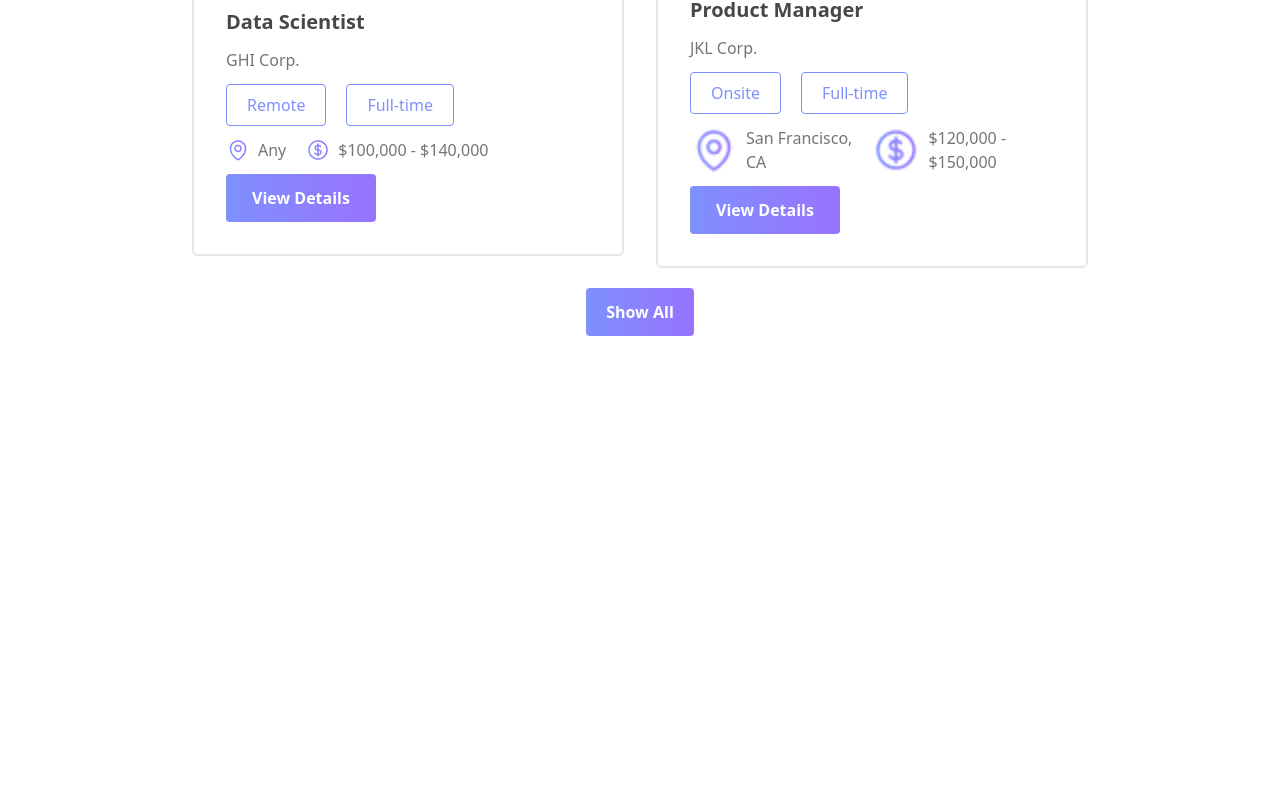
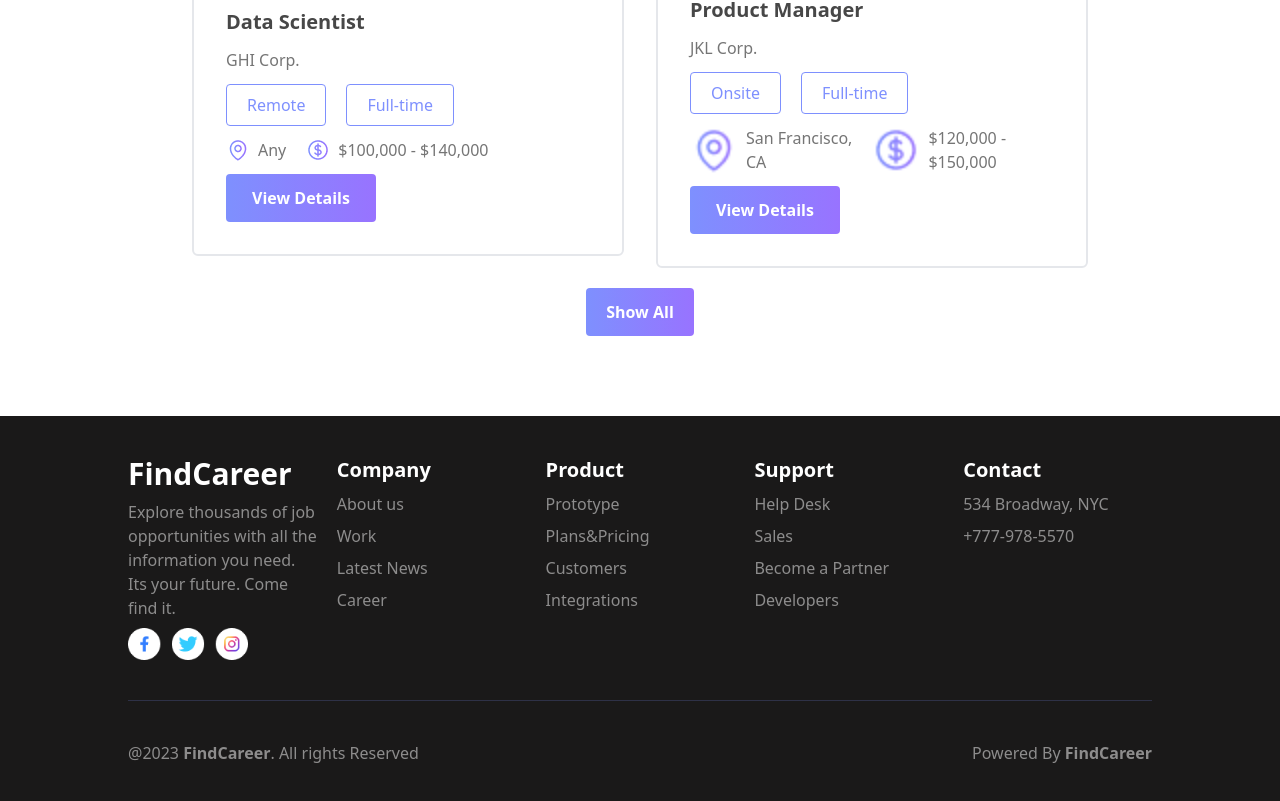
Before and after one commit to sarwar-hub/find-career, a React (Vite) app: page / in a window 1280 px wide. Shown: the part 1916-2717 px from the top of the page. Before the commit the page ends 2252 px from the top, so only its background shows below. Built offline with nearby package versions, Linux system fonts and the light colour scheme.

Commit message:
added footer

```diff
--- a/src/Root.jsx
+++ b/src/Root.jsx
@@ -1,6 +1,7 @@
 import React from 'react';
 import { Outlet, useNavigation } from 'react-router-dom';
 import Header from './components/Header/Header';
+import Footer from './components/Footer/Footer';
 
 const Root = () => {
     const navigation = useNavigation();
@@ -9,6 +10,7 @@ const Root = () => {
             <span className='flex justify-center'>{navigation.state === 'loading' && <span className='text-[#7E90FE] text-xl bg-gray-800 py-2 px-5 rounded-md absolute'>Loading...</span>}</span>
             <Header></Header>
             <Outlet></Outlet>
+            <Footer></Footer>
         </div>
     );
 };
--- /dev/null
+++ b/src/components/Footer/Footer.jsx
@@ -0,0 +1,48 @@
+import React from 'react';
+
+const Footer = () => {
+    return (
+        <div className='mt-20 py-10 px-2 md:px-[10%] bg-[#1A1919] text-white/50'>
+            <div className='grid grid-cols-1 sm:grid-cols-2 md:grid-cols-5 justify-between gap-5'>
+                <div className='flex flex-col gap-y-2 '>
+                    <h2 className='text-white text-3xl font-semibold'>FindCareer</h2>
+                    <p>Explore thousands of job opportunities with all the information you need. Its your future. Come find it.</p>
+                    <img className='w-[120px]' src="/social.png" alt="" />
+                </div>
+                <div className='flex flex-col gap-y-2 '>
+                    <h3 className='text-white text-xl font-semibold'>Company</h3>
+                    <p>About us</p>
+                    <p>Work</p>
+                    <p>Latest News</p>
+                    <p>Career</p>
+                </div>
+                <div className='flex flex-col gap-y-2 '>
+                    <h3 className='text-white text-xl font-semibold'>Product</h3>
+                    <p>Prototype</p>
+                    <p>Plans&Pricing</p>
+                    <p>Customers</p>
+                    <p>Integrations</p>
+                </div>
+                <div className='flex flex-col gap-y-2 '>
+                    <h3 className='text-white text-xl font-semibold'>Support</h3>
+                    <p>Help Desk</p>
+                    <p>Sales</p>
+                    <p>Become a Partner</p>
+                    <p>Developers</p>
+                </div>
+                <div className='flex flex-col gap-y-2 '>
+                    <h3 className='text-white text-xl font-semibold'>Contact</h3>
+                    <p>534 Broadway, NYC</p>
+                    <p>+777-978-5570</p>
+                </div>
+            </div>
+            <hr className='my-10 border-[#7E90FE]/20' />
+            <div className='flex justify-between'>
+                 <div><p>@2023 <span className='font-semibold'>FindCareer</span>. All rights Reserved</p></div>
+                 <div><p>Powered By <span className='font-semibold'>FindCareer</span></p></div>
+            </div>
+        </div>
+    );
+};
+
+export default Footer;
```
